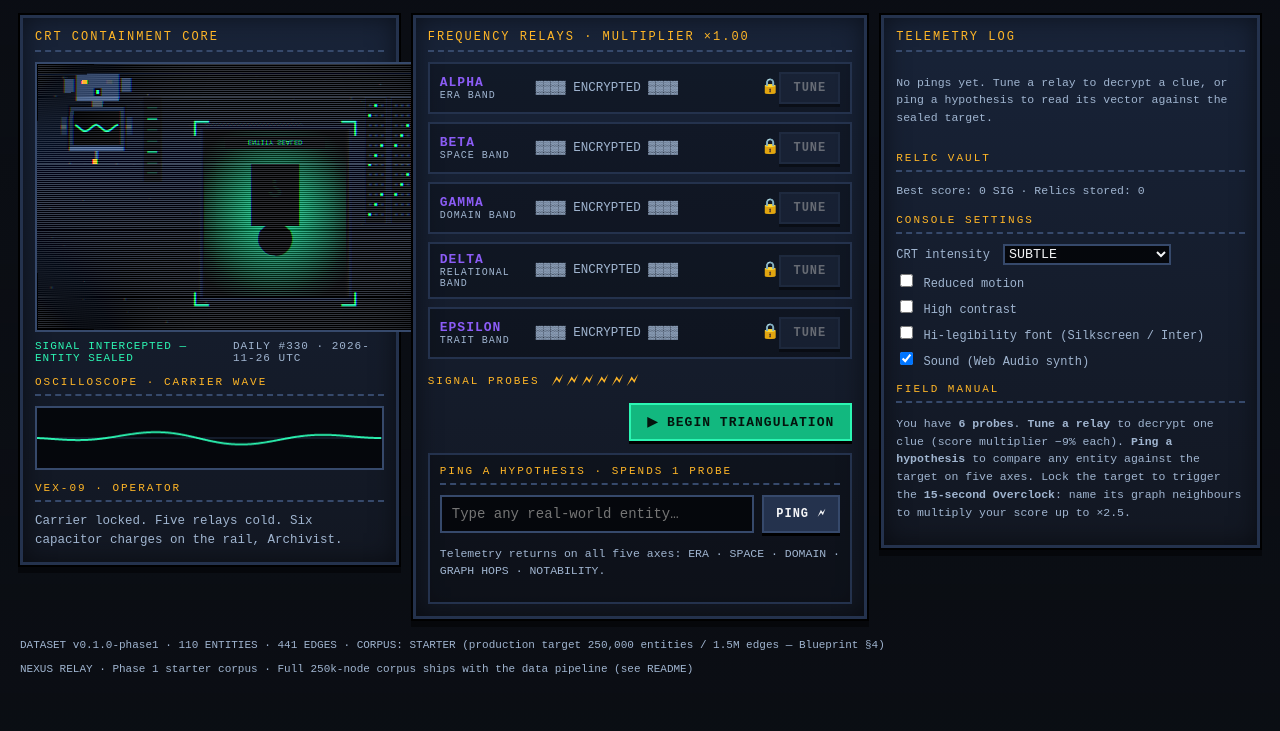
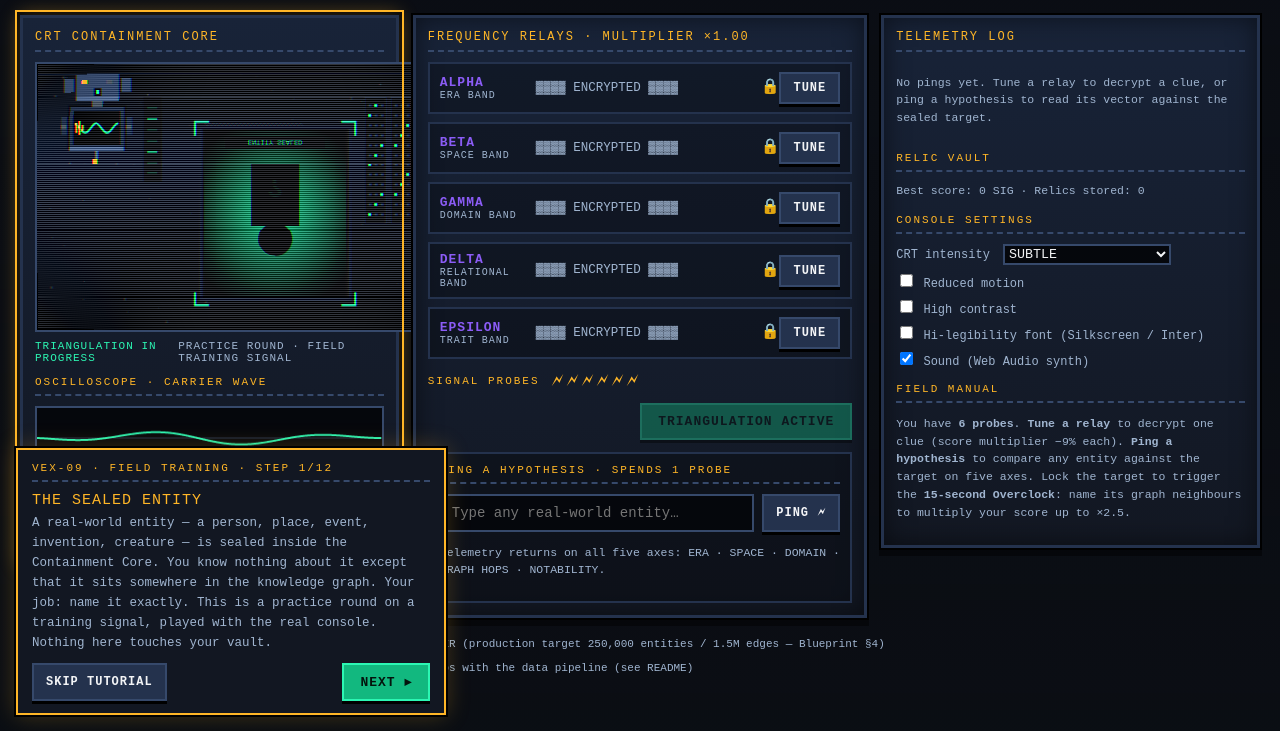
Before and after one commit to muhammad3056725-eng/Nexus-Relay, a website with bundled scripts: page apps/web/index.html in a window 1280 px wide. Shown: the part 69-800 px from the top of the page. Built offline with nearby package versions, Linux system fonts and the light colour scheme; files whose address does not match are found by name.

Commit message:
FIELD TRAINING: first-run guided practice-round tutorial

```diff
--- /dev/null
+++ b/apps/web/src/components/Tutorial.ts
@@ -0,0 +1,272 @@
+/**
+ * NEXUS RELAY — first-run FIELD TRAINING (guided practice round).
+ *
+ * A coach card in the console's own CRT/pixel style walks a new
+ * Archivist through one scripted practice round played on the REAL
+ * controls and the REAL engine (no mock state): tune a relay, ping a
+ * hypothesis, read all five telemetry axes, lock the target, ride the
+ * Overclock. Every number quoted in the coach copy is the implemented
+ * formula (ScoringSystem.ts / StateMachine.ts), not a paraphrase:
+ *   - 6 probes; Tune and Ping each spend exactly 1 probe.
+ *   - Clue multiplier = 1.00 - 0.09 per tuned relay (floor x0.55).
+ *   - Base = 1000 x (probes left / 6) x clue multiplier.
+ *   - Proximity bonus = max(0, 250 - sum over missed pings of
+ *     (km/1000 + |era delta|/10)).
+ *   - Overclock = 15 s; each valid chain-bridge adds x0.5, max x2.5.
+ *
+ * Shows automatically on first visit only; the seen flag persists in
+ * localStorage under the same key pattern as the Relic Vault
+ * ("nexus-relay:<name>"). Skippable at any step; re-openable anytime
+ * via the FIELD TRAINING button (Game.startTutorial).
+ */
+
+export const TUTORIAL_SEEN_KEY = "nexus-relay:tutorial-seen";
+
+export interface TutorialState {
+  started: boolean;
+  finished: boolean;
+  solved: boolean;
+  probes: number;
+  pings: number;
+  tuned: number;
+  bridges: number;
+  phase: number;
+}
+
+export interface TutorialHost {
+  state(): TutorialState;
+  /** Called once when the tutorial closes (skip, finish, or abort). */
+  onExit(): void;
+}
+
+export interface PracticeInfo {
+  targetName: string;
+  neighbourName: string;
+}
+
+interface Step {
+  id: string;
+  title: string;
+  body: (info: PracticeInfo) => string;
+  highlight: string | null;
+  /** "next" = NEXT button; otherwise a predicate on live game state. */
+  advance: "next" | ((s: TutorialState) => boolean);
+  nextLabel?: string;
+}
+
+const STEPS: Step[] = [
+  {
+    id: "sealed",
+    title: "THE SEALED ENTITY",
+    highlight: ".core-panel",
+    advance: "next",
+    body: () =>
+      "A real-world entity — a person, place, event, invention, creature — is sealed inside the Containment Core. You know nothing about it except that it sits somewhere in the knowledge graph. Your job: name it exactly. This is a practice round on a training signal, played with the real console. Nothing here touches your vault.",
+  },
+  {
+    id: "probes",
+    title: "SIX PROBES — NO MORE",
+    highlight: ".probes-row",
+    advance: "next",
+    body: () =>
+      "The Nixie rail holds exactly 6 probes. Every action you take — tuning a relay or pinging a hypothesis — spends 1 probe. Spend all 6 without locking the target and the signal is lost. Probes left over are worth score, so deduction beats guessing.",
+  },
+  {
+    id: "tune",
+    title: "ACTION 1 · TUNE-A-RELAY",
+    highlight: "#relay-deck",
+    advance: (s) => s.tuned >= 1,
+    body: () =>
+      "Five relays guard five clue channels: ALPHA (Era), BETA (Space), GAMMA (Domain), DELTA (Relational), EPSILON (Trait). Tuning one spends 1 probe and decrypts its clue — but each tuned clue cuts your score multiplier by 9% (x1.00 down to x0.55 if you tune all five). ▸ Press any TUNE button now.",
+  },
+  {
+    id: "ping",
+    title: "ACTION 2 · PING-A-HYPOTHESIS",
+    highlight: ".hypothesis-box",
+    advance: (s) => s.pings >= 1,
+    body: (info) =>
+      `Or skip clues and test a name directly. Pinging spends 1 probe and fires your guess at the target: the Telemetry Log answers with a five-axis comparison of YOUR entity against the sealed one. ▸ For practice, ping "${info.neighbourName}" — a node wired straight to the target — and watch the log.`,
+  },
+  {
+    id: "axis-era",
+    title: "READING THE AXES · 1/5 ERA",
+    highlight: ".telemetry-panel",
+    advance: "next",
+    body: () =>
+      "ERA is the signed gap between your guess's year and the target's year. +42 yrs means your guess is 42 years NEWER than the target — step back in time. -118 yrs means your guess is older — move forward. EXACT YEAR LOCK means the years match. The bar drains as the gap grows.",
+  },
+  {
+    id: "axis-space",
+    title: "READING THE AXES · 2/5 SPACE",
+    highlight: ".telemetry-panel",
+    advance: "next",
+    body: () =>
+      "SPACE is the great-circle distance between the two entities' coordinates, in kilometres, with an 8-wind compass bearing pointing from your guess toward the target. Some entities have no coordinates at all — the axis then reads CONCEPTUAL / NON-SPATIAL and simply gives you nothing.",
+  },
+  {
+    id: "axis-domain",
+    title: "READING THE AXES · 3/5 DOMAIN",
+    highlight: ".telemetry-panel",
+    advance: "next",
+    body: () =>
+      "DOMAIN resonance compares fields of knowledge. EXACT MATCH: same domain AND sub-domain — you are on the node’s home turf. SAME SECTOR: same domain, different sub-domain. ADJACENT DISCIPLINE: a neighbouring field. ORTHOGONAL FIELD: unrelated — pivot.",
+  },
+  {
+    id: "axis-graph",
+    title: "READING THE AXES · 4/5 GRAPH HOPS",
+    highlight: ".telemetry-panel",
+    advance: "next",
+    body: () =>
+      "GRAPH counts the shortest path between your guess and the target along the knowledge graph's links. 1 hop = a direct neighbour. On a 2-hop path the log names the bridge node (\"2 Hops via […]\") — pinging that bridge is often the fastest way in. NO PATH means the two nodes are disconnected.",
+  },
+  {
+    id: "axis-notability",
+    title: "READING THE AXES · 5/5 NOTABILITY",
+    highlight: ".telemetry-panel",
+    advance: "next",
+    body: () =>
+      "NOTABILITY compares fame tiers. SAME TIER: your guess is exactly as famous as the target. NEAR TIER: one tier apart — the log tells you whether the TARGET is more famous or more obscure. FAR TIER: two or more apart — pivot toward fame, or away from it, as directed.",
+  },
+  {
+    id: "lock",
+    title: "TRIANGULATE · LOCK THE TARGET",
+    highlight: ".hypothesis-box",
+    advance: (s) => s.solved || s.finished,
+    body: (info) =>
+      `In a live round you would now cross-read the axes, narrow the field, and ping the entity itself. A ping that names the target exactly is a TARGET LOCK. ▸ For practice, the sealed entity is "${info.targetName}" — ping it now and watch what a lock triggers.`,
+  },
+  {
+    id: "overclock",
+    title: "OVERCLOCK · CHAIN-BRIDGING",
+    highlight: "#overclock-box",
+    advance: (s) => s.bridges >= 1 || s.finished,
+    body: () =>
+      "A lock ignites the 15-second Overclock Surge. The three beams are the target's outgoing links, labelled by relationship. Type any entity connected to the target — or connected to a node you have already linked (that is chain-bridging) — before the capacitor drains. Each valid link adds x0.5 to your score, up to x2.5 for 3 links. ▸ Link one now, if the surge is still live.",
+  },
+  {
+    id: "score",
+    title: "SIGNAL INTEGRITY · THE MATH",
+    highlight: null,
+    advance: "next",
+    nextLabel: "ENTER THE CONSOLE ▸",
+    body: () =>
+      "Your score, exactly as computed: BASE = 1,000 x (probes left / 6) x clue multiplier. PROXIMITY BONUS = up to 250, shrinking by (km/1,000 + |era gap|/10) for every missed ping. TOTAL = (BASE + PROXIMITY) x OVERCLOCK multiplier, rounded. Solve fast, tune sparingly, chain hard. Training complete, Archivist — a live signal is waiting.",
+  },
+];
+
+export class Tutorial {
+  private host: TutorialHost;
+  private info: PracticeInfo;
+  private card: HTMLElement | null = null;
+  private stepIndex = 0;
+  private poll: number | null = null;
+  private highlighted: HTMLElement | null = null;
+  active = false;
+
+  constructor(host: TutorialHost, info: PracticeInfo) {
+    this.host = host;
+    this.info = info;
+  }
+
+  start(): void {
+    if (this.active) return;
+    this.active = true;
+    this.stepIndex = 0;
+    this.card = document.createElement("div");
+    this.card.id = "tutorial-card";
+    this.card.className = "tutorial-card";
+    this.card.setAttribute("role", "dialog");
+    this.card.setAttribute("aria-label", "Field training tutorial");
+    this.card.innerHTML = `
+      <div class="panel-head small">VEX-09 · FIELD TRAINING <span id="tut-count" class="tut-count"></span></div>
+      <div id="tut-title" class="tut-title"></div>
+      <p id="tut-body" class="tut-body"></p>
+      <div class="tut-actions">
+        <button id="tut-skip" type="button" class="px-btn">SKIP TUTORIAL</button>
+        <button id="tut-next" type="button" class="px-btn big">NEXT ▸</button>
+      </div>`;
+    document.body.append(this.card);
+    this.card
+      .querySelector("#tut-skip")!
+      .addEventListener("click", () => this.close());
+    this.card
+      .querySelector("#tut-next")!
+      .addEventListener("click", () => this.advance());
+    this.poll = window.setInterval(() => this.tick(), 200);
+    this.render();
+  }
+
+  private tick(): void {
+    if (!this.active) return;
+    const step = STEPS[this.stepIndex];
+    if (step.advance !== "next" && step.advance(this.host.state())) {
+      this.advance();
+    }
+  }
+
+  private advance(): void {
+    if (!this.active) return;
+    if (this.stepIndex >= STEPS.length - 1) {
+      this.close();
+      return;
+    }
+    this.stepIndex += 1;
+    this.render();
+  }
+
+  private render(): void {
+    if (!this.card) return;
+    const step = STEPS[this.stepIndex];
+    this.card.querySelector("#tut-count")!.textContent =
+      `· STEP ${this.stepIndex + 1}/${STEPS.length}`;
+    this.card.querySelector("#tut-title")!.textContent = step.title;
+    this.card.querySelector("#tut-body")!.textContent = step.body(this.info);
+    const next = this.card.querySelector<HTMLButtonElement>("#tut-next")!;
+    if (step.advance === "next") {
+      next.hidden = false;
+      next.textContent = step.nextLabel ?? "NEXT ▸";
+    } else {
+      next.hidden = true;
+    }
+    if (this.highlighted) {
+      this.highlighted.classList.remove("tut-highlight");
+      this.highlighted = null;
+    }
+    if (step.highlight) {
+      const el = document.querySelector<HTMLElement>(step.highlight);
+      if (el) {
+        el.classList.add("tut-highlight");
+        this.highlighted = el;
+        if (typeof el.scrollIntoView === "function") {
+          try {
+            el.scrollIntoView({ block: "nearest" });
+          } catch {
+            /* older engines — highlight alone is enough */
+          }
+        }
+      }
+    }
+  }
+
+  /** Close the tutorial, persist the seen flag, hand control back. */
+  close(): void {
+    if (!this.active) return;
+    this.active = false;
+    if (this.poll !== null) {
+      window.clearInterval(this.poll);
+      this.poll = null;
+    }
+    if (this.highlighted) {
+      this.highlighted.classList.remove("tut-highlight");
+      this.highlighted = null;
+    }
+    this.card?.remove();
+    this.card = null;
+    try {
+      localStorage.setItem(TUTORIAL_SEEN_KEY, "1");
+    } catch {
+      /* storage unavailable — tutorial will simply offer itself again */
+    }
+    this.host.onExit();
+  }
+}
--- a/apps/web/src/main.ts
+++ b/apps/web/src/main.ts
@@ -28,6 +28,7 @@ import { Dataset } from "./data";
 import { Renderer, drawScope, type CrtIntensity } from "./graphics/Renderer";
 import { sectorForDomain } from "./graphics/PaletteManager";
 import { ConsoleDeck } from "./components/ConsoleDeck";
+import { Tutorial, TUTORIAL_SEEN_KEY } from "./components/Tutorial";
 import { TelemetryPanel, escapeHtml, proximityClass } from "./components/TelemetryPanel";
 import { RelicCard } from "./components/RelicCard";
 import { RelicVaultDB } from "./storage/RelicVaultDB";
@@ -53,6 +54,8 @@ class Game {
   private round: Round | null = null;
   private mode: Mode = "daily";
   private hardcore = false;
+  private tutorial: Tutorial | null = null;
+  private practice = false;
   private started = false;
   private finished = false;
   private tunedClues = new Map<ChannelKey, string>();
@@ -94,6 +97,16 @@ class Game {
     window.addEventListener("resize", () => this.fitRenderer());
     this.newRound();
     await this.updateVaultLine();
+    // First-run FIELD TRAINING: auto-show once per Archivist (the seen
+    // flag lives in localStorage beside the vault keys). Re-openable
+    // anytime via the FIELD TRAINING header button.
+    let tutorialSeen = true;
+    try {
+      tutorialSeen = localStorage.getItem(TUTORIAL_SEEN_KEY) === "1";
+    } catch {
+      tutorialSeen = true; // storage blocked — never trap the player
+    }
+    if (!tutorialSeen) this.startTutorial();
     requestAnimationFrame((now) => this.loop(now));
   }
 
@@ -105,6 +118,10 @@ class Game {
     });
     $("mode-daily").addEventListener("click", () => this.setMode("daily"));
     $("mode-endless").addEventListener("click", () => this.setMode("endless"));
+    $("tutorial-btn").addEventListener("click", () => {
+      this.audio.click();
+      this.startTutorial();
+    });
     $<HTMLInputElement>("hardcore").addEventListener("change", (ev) => {
       this.hardcore = (ev.target as HTMLInputElement).checked;
       this.newRound();
@@ -276,10 +293,13 @@ class Game {
     return { targetId: rec.id, roundNumber: this.stage };
   }
 
-  private newRound(): void {
+  private newRound(forcedTargetId?: number): void {
     this.stopOverclock();
+    this.practice = forcedTargetId != null;
     const pick =
-      this.mode === "daily"
+      forcedTargetId != null
+        ? { targetId: forcedTargetId, roundNumber: 0 }
+        : this.mode === "daily"
           ? this.pickDailyTarget()
           : this.pickExpeditionTarget();
     this.round = new Round({
@@ -318,8 +338,9 @@ class Game {
       $("mascot-line").textContent =
         "Carrier locked. Five relays cold. Six capacitor charges on the rail, Archivist.";
     }
-    $("round-label").textContent =
-      this.mode === "daily"
+    $("round-label").textContent = this.practice
+      ? "PRACTICE ROUND · FIELD TRAINING SIGNAL"
+      : this.mode === "daily"
         ? `DAILY #${String(pick.roundNumber).padStart(3, "0")} · ${new Date().toISOString().slice(0, 10)} UTC`
         : `STAGE ${this.stage} · STRIKES ${this.strikes}/3 · RUN ${this.runTotal.toLocaleString()} SIG`;
     this.audio.stopMusic();
@@ -520,6 +541,73 @@ class Game {
     }
   }
 
+  // ------------------------------------------------------------ tutorial
+  /** Live engine state the tutorial polls to advance its action steps. */
+  tutorialState() {
+    return {
+      started: this.started,
+      finished: this.finished,
+      solved: this.round?.solved ?? false,
+      probes: this.round?.probes ?? 0,
+      pings: this.round?.pings.length ?? 0,
+      tuned: this.tunedClues.size,
+      bridges: this.round?.bridges.length ?? 0,
+      phase: this.round?.phase ?? 1,
+    };
+  }
+
+  /**
+   * Deterministic practice target: the lowest-id entity that can teach
+   * every system — all five clue channels present, spatial coordinates
+   * (so the SPACE axis is live) and at least 3 outgoing beams for the
+   * Overclock. The suggested first ping is its first graph neighbour
+   * (adjacency is bidirectional, so it always reads exactly 1 hop).
+   */
+  private pickPracticeTarget(): { targetId: number; neighbourName: string } {
+    const ids = [...this.ds.records.keys()].sort((a, b) => a - b);
+    for (const id of ids) {
+      const rec = this.ds.records.get(id)!;
+      const packEnt = this.ds.pack.get(id);
+      if (!packEnt) continue;
+      const edges = packEnt.edges ?? [];
+      if (rec.lat == null || rec.lon == null) continue;
+      if (edges.length < 3) continue;
+      if (CHANNELS.some((c) => !packEnt.clues?.[c.key])) continue;
+      return { targetId: id, neighbourName: this.ds.nameOf(edges[0].target_id) };
+    }
+    const fallback = ids[0];
+    return { targetId: fallback, neighbourName: this.ds.nameOf(ids[1] ?? fallback) };
+  }
+
+  /** Open FIELD TRAINING: a scripted practice round on the real console. */
+  startTutorial(): void {
+    if (this.tutorial?.active || !this.ds) return;
+    const pick = this.pickPracticeTarget();
+    this.newRound(pick.targetId);
+    this.begin();
+    this.tutorial = new Tutorial(
+      {
+        state: () => this.tutorialState(),
+        onExit: () => this.exitTutorial(),
+      },
+      {
+        targetName: this.ds.nameOf(pick.targetId),
+        neighbourName: pick.neighbourName,
+      }
+    );
+    this.tutorial.start();
+    $("mascot-line").textContent =
+      "Training signal sealed. Follow the field-training card, Archivist.";
+  }
+
+  private exitTutorial(): void {
+    this.tutorial = null;
+    // Hand the Archivist a fresh live round, unstarted, on the real mode.
+    this.newRound();
+    $("mascot-line").textContent =
+      "Training closed. A live signal is on the rail — begin when ready.";
+  }
+
   // ------------------------------------------------------------ finish
   private finish(): void {
     if (!this.round || this.finished) return;
@@ -550,6 +638,8 @@ class Game {
     if (solved) {
       this.relic.draw(targetRec.dom, score.rank.title);
       this.relicVisible = true;
+      // Practice rounds are training only — they never mint vault relics.
+      if (!this.practice) {
         void this.vault
           .saveRelic({
             targetId: round.targetId,
@@ -562,6 +652,7 @@ class Game {
             dateISO: new Date().toISOString(),
           })
           .then(() => this.updateVaultLine());
+      }
     } else {
       this.relicVisible = false;
       $<HTMLCanvasElement>("relic-canvas").style.display = "none";
@@ -573,10 +664,14 @@ class Game {
     );
     $("results-box").hidden = false;
     $("mascot-line").textContent = solved
-      ? `Signal integrity ${score.total.toLocaleString()}. Relic minted in a ${this.relic.frameName} frame. Trace is ready to share.`
+      ? this.practice
+        ? `Practice lock at ${score.total.toLocaleString()} SIG. In a live round, this is where the relic mints.`
+        : `Signal integrity ${score.total.toLocaleString()}. Relic minted in a ${this.relic.frameName} frame. Trace is ready to share.`
       : `The capacitor is spent. It was ${target.name}. Study the trace and re-tune your instincts.`;
 
-    if (this.mode === "endless") {
+    if (this.practice) {
+      $<HTMLButtonElement>("again-btn").textContent = "▶ FINISH TRAINING";
+    } else if (this.mode === "endless") {
       if (solved) {
         this.runTotal += score.total;
         this.stage += 1;
@@ -598,6 +693,11 @@ class Game {
   }
 
   private onAgain(): void {
+    if (this.practice) {
+      // Leaving the practice round via the report returns to a live round.
+      this.tutorial?.close();
+      return;
+    }
     if (this.mode === "daily") {
       this.setMode("endless");
       this.begin();
--- a/apps/web/src/styles.css
+++ b/apps/web/src/styles.css
@@ -201,4 +201,28 @@ body::after {
 }
 .shake { animation: shake .3s; }
 @keyframes shake { 0%,100%{transform:translateX(0)} 25%{transform:translateX(-5px)} 75%{transform:translateX(5px)} }
+
+/* FIELD TRAINING — first-run tutorial coach card + step highlight.
+   Sits above the CRT overlay (z 50) in the console's own panel style. */
+.tutorial-card {
+  position: fixed; left: 16px; bottom: 16px; z-index: 60;
+  width: min(430px, calc(100vw - 32px));
+  background: var(--panel); border: 2px solid var(--amber);
+  box-shadow: 0 0 0 2px #000, 0 0 22px rgba(255, 182, 39, .25);
+  padding: 12px 14px; color: var(--paper);
+}
+.tutorial-card .tut-count { color: var(--amber); }
+.tut-title { font-size: 15px; letter-spacing: 1px; color: var(--amber); margin: 6px 0 4px; }
+.tut-body { font-size: 12.5px; line-height: 1.6; color: var(--mist); margin: 0 0 10px; }
+.tut-actions { display: flex; justify-content: space-between; gap: 10px; }
+.tut-highlight {
+  outline: 2px solid var(--amber) !important;
+  outline-offset: 3px;
+  box-shadow: 0 0 0 4px rgba(0,0,0,.55), 0 0 18px rgba(255, 182, 39, .45);
+  animation: tut-pulse 1.1s ease-in-out infinite;
+}
+@keyframes tut-pulse {
+  0%, 100% { outline-color: var(--amber); }
+  50% { outline-color: var(--amber-dim); }
+}
 body.reduced-motion * { animation: none !important; transition: none !important; }
```
Also changed, not shown: apps/web/index.html (+1 -0 lines), apps/web/test/tutorial.test.ts (added, +118 -0 lines). Lines whose indentation alone changed are shown as unchanged.
